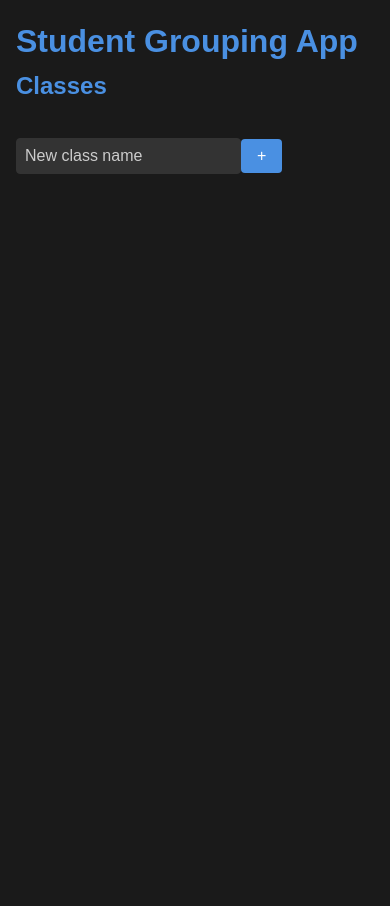
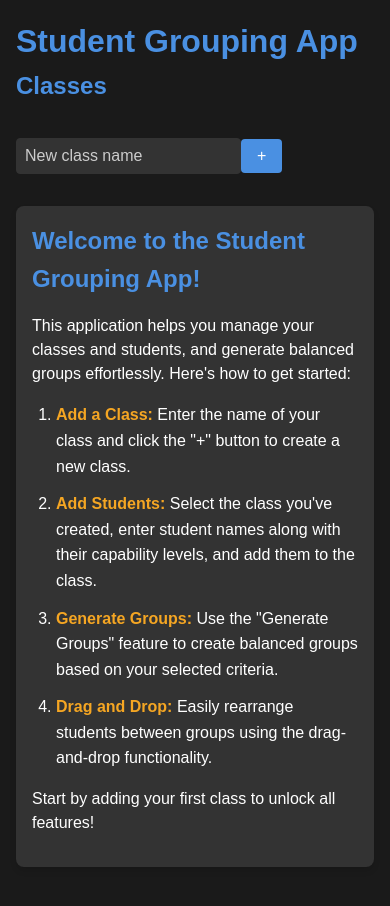
Before and after one commit to 4eyedRaven/student_grouper, a Next.js app: page / in a window 390 px wide. Shown: the top 906 px of the page. Before the commit the page ends 844 px from the top, so only its background shows below. Built offline with nearby package versions, Linux system fonts and the light colour scheme.

Commit message:
Add intro instructions and fix bug in group number input field

```diff
--- /dev/null
+++ b/components/Instructions.tsx
@@ -0,0 +1,24 @@
+// components/Instructions.tsx
+import React from 'react';
+
+const Instructions: React.FC = () => {
+  return (
+    <div className="instructions">
+      <h2>Welcome to the Student Grouping App!</h2>
+      <p>
+        This application helps you manage your classes and students, and generate balanced groups effortlessly. Here's how to get started:
+      </p>
+      <ol>
+        <li><strong>Add a Class:</strong> Enter the name of your class and click the "+" button to create a new class.</li>
+        <li><strong>Add Students:</strong> Select the class you've created, enter student names along with their capability levels, and add them to the class.</li>
+        <li><strong>Generate Groups:</strong> Use the "Generate Groups" feature to create balanced groups based on your selected criteria.</li>
+        <li><strong>Drag and Drop:</strong> Easily rearrange students between groups using the drag-and-drop functionality.</li>
+      </ol>
+      <p>
+        Start by adding your first class to unlock all features!
+      </p>
+    </div>
+  );
+};
+
+export default Instructions;
--- a/pages/index.tsx
+++ b/pages/index.tsx
@@ -4,8 +4,10 @@ import Head from 'next/head';
 import ClassManager from '../components/ClassManager';
 import StudentManager from '../components/StudentManager';
 import GroupingTool from '../components/GroupingTool';
+import Instructions from '../components/Instructions';
 import { Class, Student } from '../types';
 
+// pages/index.tsx
 export default function Home() {
   const [classes, setClasses] = useState<Class[]>([]);
   const [currentClassId, setCurrentClassId] = useState<number | null>(null);
@@ -121,6 +123,10 @@ export default function Home() {
           onRemoveClass={removeClass}
           onSelectClass={setCurrentClassId}
         />
+
+        {/* Display Instructions if no classes are present */}
+        {classes.length === 0 && <Instructions />}
+
         {currentClass && (
           <>
             <StudentManager
--- a/styles/globals.css
+++ b/styles/globals.css
@@ -1,6 +1,8 @@
 /* styles/globals.css */
 
-/* 1. CSS Variables */
+/* ===========================
+   1. CSS Variables
+   =========================== */
    :root {
     /* Color Palette */
     --bg-color: #1a1a1a;
@@ -10,12 +12,14 @@
     --accent-color: #f5a623;
     --border-color: #333333;
 
-  /* Font Variables (Assuming fonts are imported in layout) */
+    /* Font Variables */
     --font-geist-sans: 'Geist Sans', sans-serif;
     --font-geist-mono: 'Geist Mono', monospace;
   }
 
-/* 2. Global Styles */
+  /* ===========================
+     2. Global Styles
+     =========================== */
   * {
     box-sizing: border-box;
     margin: 0;
@@ -36,7 +40,9 @@ body {
     padding: 2rem;
   }
 
-/* 3. Typography */
+  /* ===========================
+     3. Typography
+     =========================== */
   h1,
   h2,
   h3 {
@@ -56,7 +62,9 @@ a:hover {
     text-decoration: underline;
   }
 
-/* 4. Buttons */
+  /* ===========================
+     4. Buttons
+     =========================== */
   button {
     background-color: var(--primary-color);
     color: var(--text-color);
@@ -64,7 +72,7 @@ button {
     padding: 0.5rem 1rem;
     border-radius: 4px;
     cursor: pointer;
-  transition: background-color 0.3s ease;
+    transition: background-color 0.3s ease, opacity 0.3s ease;
     font-size: 1rem;
   }
 
@@ -75,9 +83,12 @@ button:hover {
   button:disabled {
     background-color: var(--border-color);
     cursor: not-allowed;
+    opacity: 0.6;
   }
 
-/* 5. Inputs and Forms */
+  /* ===========================
+     5. Inputs and Forms
+     =========================== */
   input[type='text'],
   input[type='number'],
   select {
@@ -99,7 +110,9 @@ input[type='checkbox'] {
     cursor: pointer;
   }
 
-/* 6. Class Manager Styles */
+  /* ===========================
+     6. Class Manager Styles
+     =========================== */
   .class-manager {
     margin-bottom: 2rem;
   }
@@ -123,7 +136,7 @@ input[type='checkbox'] {
     align-items: center;
     justify-content: space-between;
     cursor: pointer;
-  transition: background-color 0.3s ease;
+    transition: background-color 0.3s ease, color 0.3s ease;
   }
 
   .class-item.active {
@@ -149,7 +162,9 @@ input[type='checkbox'] {
     color: var(--accent-color);
   }
 
-/* 7. Student Manager Styles */
+  /* ===========================
+     7. Student Manager Styles
+     =========================== */
   .student-manager {
     margin-bottom: 2rem;
   }
@@ -172,6 +187,7 @@ input[type='checkbox'] {
     padding: 0.75rem;
     border-bottom: 1px solid var(--border-color);
     text-align: left;
+    font-size: 0.95rem; /* Slightly smaller font for better fit */
   }
 
   .student-list th {
@@ -214,7 +230,9 @@ input[type='checkbox'] {
     flex-shrink: 0;
   }
 
-/* 8. Grouping Tool Styles */
+  /* ===========================
+     8. Grouping Tool Styles
+     =========================== */
   .grouping-tool {
     margin-bottom: 2rem;
   }
@@ -247,15 +265,39 @@ input[type='checkbox'] {
     margin-bottom: 1rem;
   }
 
-.group-count input[type='number'] {
+  .group-count input[type='text'] {
     width: 200px;
+    padding: 0.5rem;
+    border: 1px solid var(--border-color);
+    border-radius: 4px;
+    font-size: 1rem;
+    background-color: var(--border-color);
+    color: var(--text-color);
+    transition: border-color 0.3s ease, box-shadow 0.3s ease;
+  }
+
+  .group-count input[type='text'].input-error {
+    border-color: #e74c3c; /* Red border for errors */
+    box-shadow: 0 0 5px rgba(231, 76, 60, 0.5); /* Subtle red glow */
+  }
+
+  .group-count input[type='text']::placeholder {
+    color: #cccccc;
+  }
+
+  .error-message {
+    color: #e74c3c;
+    margin-top: 0.5rem;
+    font-size: 0.9rem;
   }
 
   .grouping-tool button {
     padding: 0.5rem 1rem;
   }
 
-/* 9. Modal Styles */
+  /* ===========================
+     9. Modal Styles
+     =========================== */
   .modal-overlay {
     position: fixed;
     top: 0;
@@ -272,13 +314,15 @@ input[type='checkbox'] {
 
   .modal-content {
     background-color: var(--bg-color);
-  padding: 2rem;
+    padding: 1.5rem; /* Reduced padding */
     border-radius: 8px;
-  max-width: 800px;
-  width: 90%;
+    max-width: 90vw; /* Use viewport width for better fit */
+    max-height: 90vh; /* Use viewport height to prevent overflow */
+    width: 800px; /* Keep a reasonable width */
     position: relative;
     color: var(--text-color);
     cursor: default;
+    overflow-y: auto; /* Enable vertical scrolling if content overflows */
   }
 
   .modal-close-btn {
@@ -308,35 +352,44 @@ input[type='checkbox'] {
     margin-top: 1rem;
   }
 
-/* 10. Group Card Styles */
+  /* ===========================
+     10. Group Card Styles
+     =========================== */
   .group-card {
     background-color: var(--border-color);
-  padding: 1rem;
+    padding: 0.75rem; /* Reduced padding */
     border: 1px solid var(--border-color);
     border-radius: 8px;
-  min-width: 200px;
+    min-width: 160px; /* Reduced min-width */
     transition: background-color 0.2s, border 0.2s, box-shadow 0.2s;
+    cursor: pointer;
+  }
+
+  .group-card:hover {
+    background-color: rgba(255, 255, 255, 0.05);
   }
 
   .group-card h3 {
     margin-top: 0;
     color: var(--accent-color);
+    font-size: 1.1rem; /* Slightly smaller font */
   }
 
   .group-card ul {
     list-style-type: none;
     padding: 0;
-  min-height: 50px; /* Ensure droppable area is visible */
+    min-height: 40px; /* Reduced min-height */
   }
 
   .group-card li {
     background-color: var(--border-color);
-  margin-bottom: 0.5rem;
-  padding: 0.5rem;
+    margin-bottom: 0.4rem; /* Reduced margin */
+    padding: 0.4rem;
     border-radius: 4px;
     cursor: grab;
     user-select: none;
     transition: background-color 0.2s, opacity 0.2s;
+    font-size: 0.9rem; /* Slightly smaller font */
   }
 
   .group-card li:active {
@@ -352,9 +405,12 @@ input[type='checkbox'] {
   .group-card.group-over {
     border: 3px dashed var(--accent-color); /* Prominent dashed border */
     box-shadow: 0 0 10px var(--accent-color); /* Optional: Add a glow effect */
+    transition: border 0.3s ease, box-shadow 0.3s ease;
   }
 
-/* 11. Draggable Student Styles */
+  /* ===========================
+     11. Draggable Student Styles
+     =========================== */
   .draggable-student {
     transition: background-color 0.2s, color 0.2s, opacity 0.2s;
   }
@@ -366,7 +422,45 @@ input[type='checkbox'] {
     cursor: grabbing; /* Change cursor to indicate active drag */
   }
 
-/* 12. Responsive Design */
+  /* ===========================
+     12. Instructions Component Styles
+     =========================== */
+  .instructions {
+    background-color: var(--border-color);
+    color: var(--text-color);
+    padding: 1.5rem;
+    border-radius: 8px;
+    margin-bottom: 2rem;
+    box-shadow: 0 4px 6px rgba(0, 0, 0, 0.1);
+    transition: background-color 0.3s ease, color 0.3s ease;
+  }
+
+  .instructions h2 {
+    color: var(--primary-color);
+    margin-bottom: 1rem;
+  }
+
+  .instructions p {
+    margin-bottom: 1rem;
+    line-height: 1.5;
+  }
+
+  .instructions ol {
+    padding-left: 1.5rem;
+    margin-bottom: 1rem;
+  }
+
+  .instructions ol li {
+    margin-bottom: 0.75rem;
+  }
+
+  .instructions strong {
+    color: var(--accent-color);
+  }
+
+  /* ===========================
+     13. Responsive Design
+     =========================== */
   @media (max-width: 768px) {
     .container {
       padding: 1rem;
@@ -382,7 +476,7 @@ input[type='checkbox'] {
       min-width: auto;
     }
 
-  .group-count input[type='number'] {
+    .group-count input[type='text'] {
       width: 100%;
     }
 
@@ -402,15 +496,40 @@ input[type='checkbox'] {
     .grouping-tool button {
       width: 100%;
     }
+
+    .instructions {
+      padding: 1rem;
     }
 
-/* 13. Additional Enhancements */
-
-/* Hover Effects for Group Cards */
-.group-card:hover {
-  background-color: rgba(255, 255, 255, 0.05);
+    .instructions h2 {
+      font-size: 1.5rem;
     }
 
+    .instructions p,
+    .instructions ol li {
+      font-size: 1rem;
+    }
+
+    /* Adjust modal-content for smaller screens */
+    .modal-content {
+      width: 95vw;
+      padding: 1rem;
+    }
+
+    /* Adjust group-card font sizes and padding */
+    .group-card h3 {
+      font-size: 1rem;
+    }
+
+    .group-card li {
+      font-size: 0.85rem;
+      padding: 0.3rem;
+    }
+  }
+
+  /* ===========================
+     14. Additional Enhancements
+     =========================== */
   /* Smooth Transition for Group-Over State */
   .group-card.group-over {
     border: 3px dashed var(--accent-color);
@@ -418,12 +537,6 @@ input[type='checkbox'] {
     transition: border 0.3s ease, box-shadow 0.3s ease;
   }
 
-/* Disabled Buttons */
-button:disabled {
-  background-color: var(--border-color);
-  cursor: not-allowed;
-}
-
   /* Cursor for Droppable Area */
   .group-card {
     cursor: pointer;
```
Also changed, not shown: components/GroupingTool.tsx (+68 -12 lines). Lines whose indentation alone changed are shown as unchanged.
